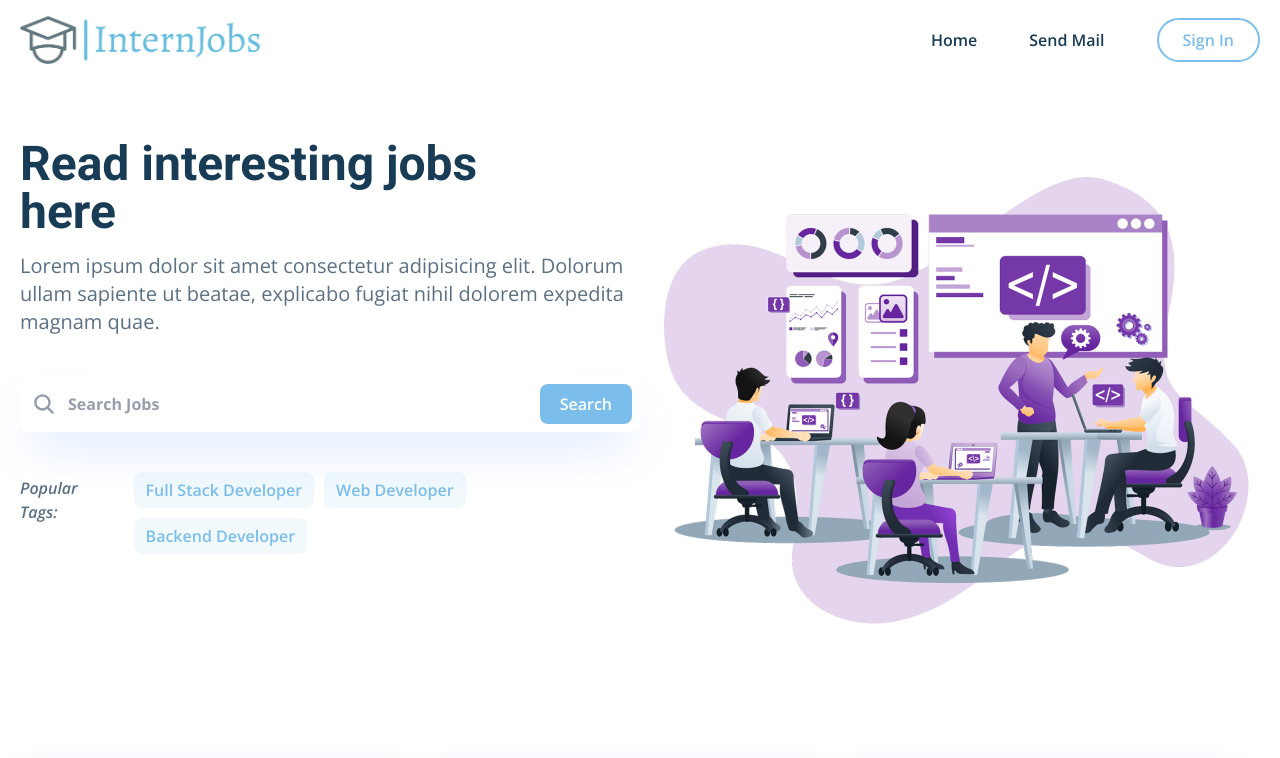
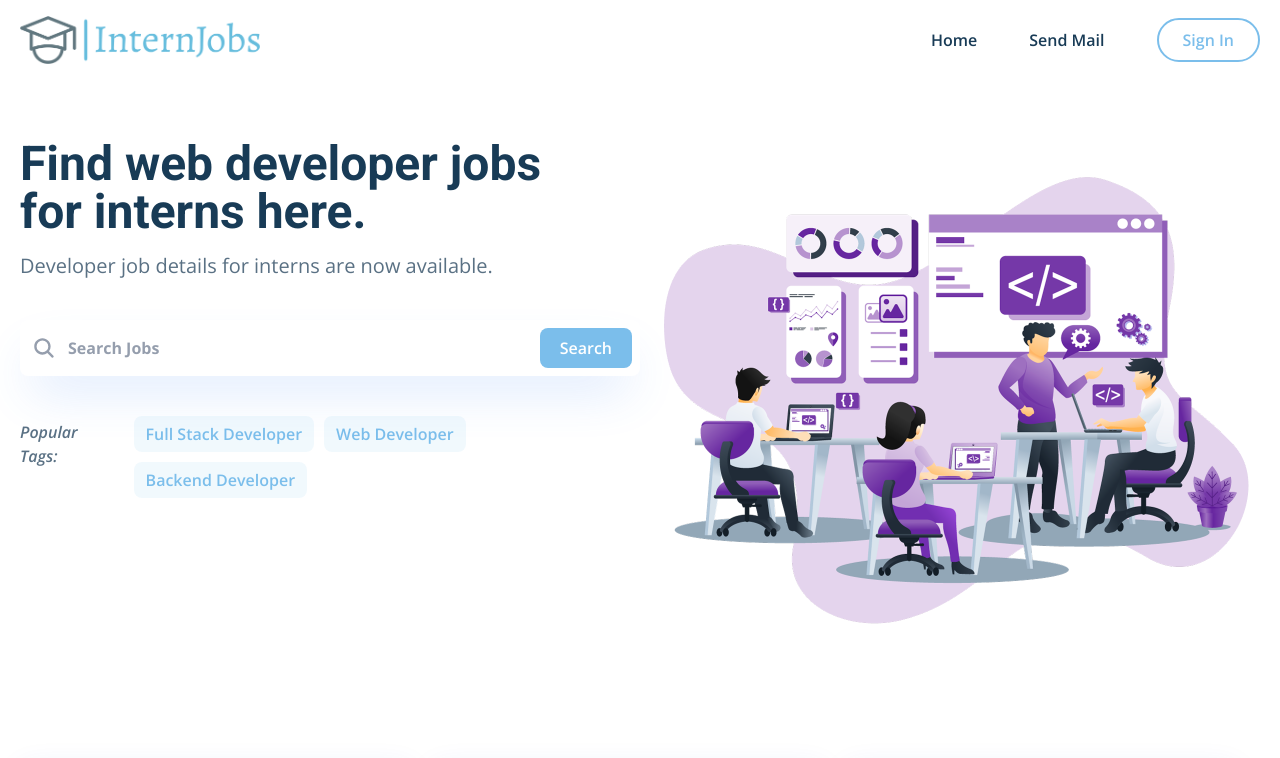
Before and after one commit to Diwwy20/Sendmail-Frontend, a React (Create React App) app: page / in a window 1280 px wide. Shown: the top 758 px of the page. Built offline with nearby package versions, Linux system fonts and the light colour scheme.

Commit message:
Edit message content

```diff
--- a/src/pages/home/container/Hero.jsx
+++ b/src/pages/home/container/Hero.jsx
@@ -7,10 +7,9 @@ const Hero = () => {
   return (
     <section className='container mx-auto flex flex-col px-5 py-5 lg:flex-row'>
         <div className='mt-10 lg:w-1/2'>
-            <h1 className='font-roboto text-3xl text-center font-bold text-dark-soft md:text-5xl lg:text-4xl xl:text-5xl lg:text-left lg:max-w-[540px]'>Read interesting jobs here</h1>
+            <h1 className='font-roboto text-3xl text-center font-bold text-dark-soft md:text-5xl lg:text-4xl xl:text-5xl lg:text-left lg:max-w-[540px]'>Find web developer jobs for interns here.</h1>
             <p className='text-dark-light mt-4 text-center md:text-xl lg:text-base xl:text-xl lg:text-left'>
-                Lorem ipsum dolor sit amet consectetur adipisicing elit. Dolorum ullam
-                sapiente ut beatae, explicabo fugiat nihil dolorem expedita magnam quae.
+                Developer job details for interns are now available.
             </p>
             <div className='flex flex-col gap-y-2.5 mt-10 lg:mt-6 xl:mt-10 relative'>
                 <div className='relative'>
```
